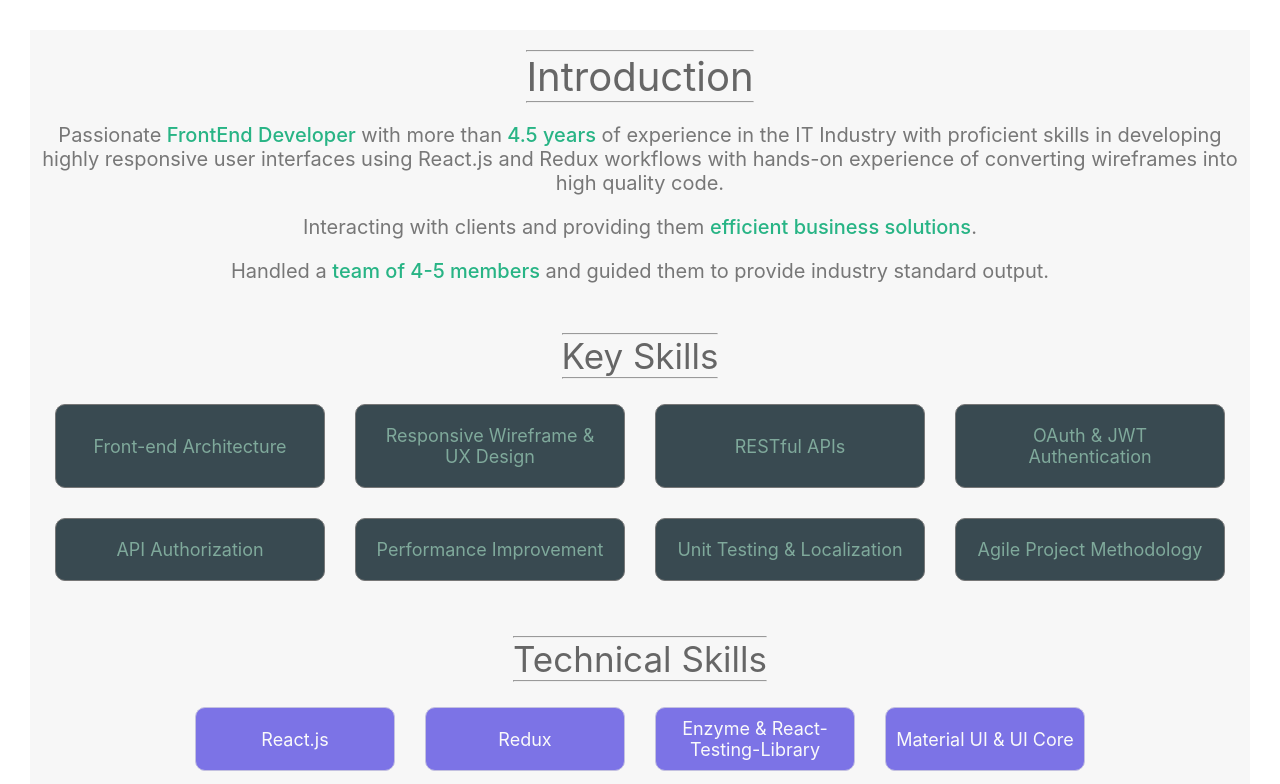
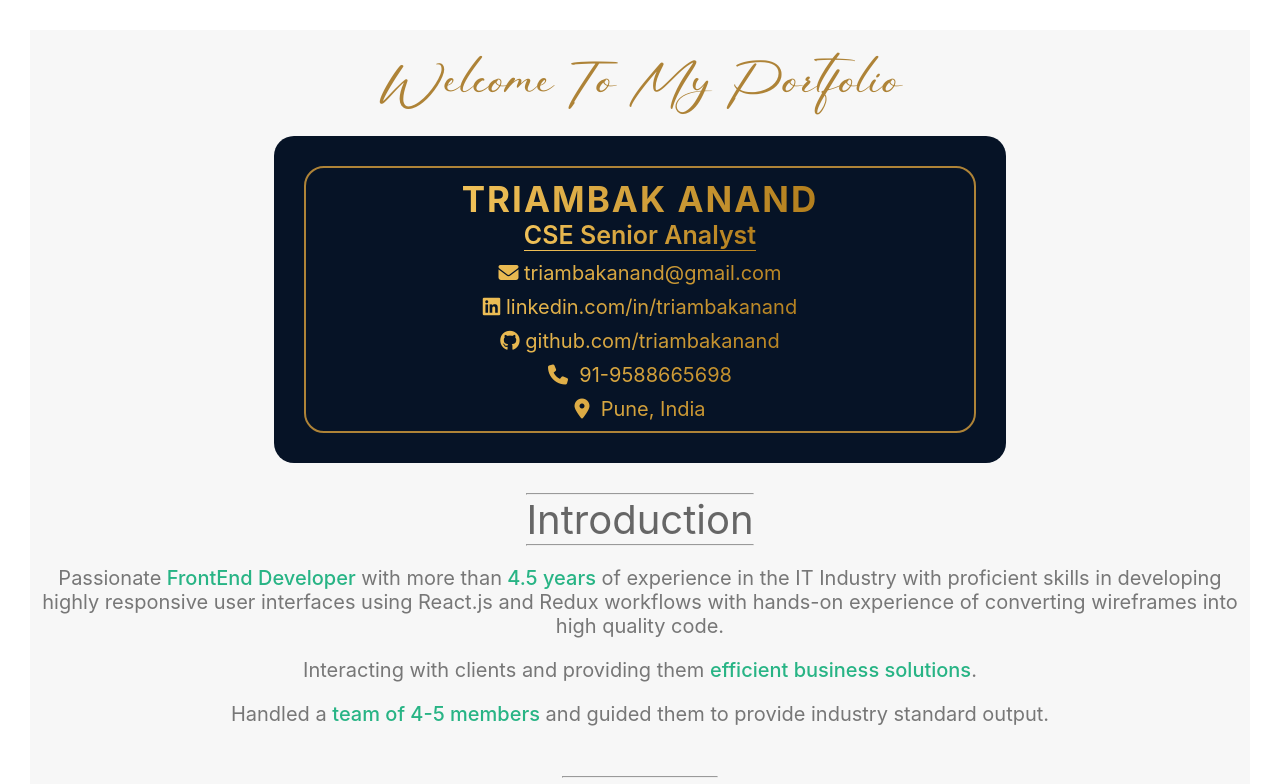
Before and after one commit to triambakanand/portfolio-project, a React (Create React App) app: page / in a window 1280 px wide. Shown: the part 540-1324 px from the top of the page. Built offline with nearby package versions, Linux system fonts and the light colour scheme.

Commit message:
Main intro changes

```diff
--- a/public/index.html
+++ b/public/index.html
@@ -3,6 +3,7 @@
 
 <head>
   <meta charset="utf-8" />
+  <script src="https://kit.fontawesome.com/1c702ef192.js" crossorigin="anonymous"></script>
   <link rel="icon" href="%PUBLIC_URL%/maseratti.svg" />
   <meta name="viewport" content="width=device-width, initial-scale=1" />
   <meta name="theme-color" content="#000000" />
--- a/src/Components/Home.tsx
+++ b/src/Components/Home.tsx
@@ -6,6 +6,58 @@
       <header className="header"></header>
 
       <main>
+        <section className="sec-main">
+          <div className="sec-main--div">
+            <span className="sec-main--intro">Welcome To My Portfolio</span>
+          </div>
+          <section className="sec-main--details">
+            <div className="sec-main--border">
+              <span className="sec-main--goldText sec-main--fullName">
+                Triambak Anand
+              </span>
+              <div style={{ display: "grid", justifyContent: "center" }}>
+                <span className="sec-main--goldText sec-main--role">
+                  CSE Senior Analyst
+                  <hr className="sec-main--hrGold" />
+                </span>
+              </div>
+              <span className="sec-main--goldText gap">
+                <i className="fa-solid fa-envelope"></i>
+                &nbsp;triambakanand@gmail.com
+              </span>
+              <span className="sec-main--goldText gap">
+                <i className="fa-brands fa-linkedin"></i>
+                &nbsp;
+                <a
+                  href="https://www.linkedin.com/in/triambakanand"
+                  style={{ textDecoration: "none", color: "inherit" }}
+                  target="_blank"
+                  rel="noreferrer"
+                >
+                  linkedin.com/in/triambakanand
+                </a>
+              </span>
+              <span className="sec-main--goldText gap">
+                <i className="fa-brands fa-github"></i>
+                &nbsp;
+                <a
+                  href="https://github.com/triambakanand"
+                  style={{ textDecoration: "none", color: "inherit" }}
+                  target="_blank"
+                  rel="noreferrer"
+                >
+                  github.com/triambakanand
+                </a>
+              </span>
+              <span className="sec-main--goldText gap">
+                <i className="fa-solid fa-phone"></i> &nbsp;91-9588665698
+              </span>
+              <span className="sec-main--goldText gap">
+                <i className="fa-solid fa-location-dot"></i> &nbsp;Pune, India
+              </span>
+            </div>
+          </section>
+        </section>
         <section className="sec-intro">
           <div className="sec-intro--div">
             <span className="sec-intro--intro">
@@ -99,11 +151,10 @@
           <div className="sec-tech--skills">
             <div className="sec-tech--skill">React.js</div>
             <div className="sec-tech--skill">Redux</div>
-            <div className="sec-tech--skill">
-              Enzyme & React-Testing-Library
-            </div>
+            <div className="sec-tech--skill">React-Testing-Library</div>
             <div className="sec-tech--skill">Material UI & UI Core</div>
-            <div className="sec-tech--skill">Visual Studio Code, Webpack</div>
+            <div className="sec-tech--skill">Visual Studio Code</div>
+            <div className="sec-tech--skill">Webpack</div>
             <div className="sec-tech--skill">Eslint</div>
             <div className="sec-tech--skill">Axios</div>
             <div className="sec-tech--skill">Babel</div>
@@ -111,6 +162,8 @@
             <div className="sec-tech--skill">Npm/Npx</div>
             <div className="sec-tech--skill">Prettier</div>
             <div className="sec-tech--skill">ESLint</div>
+            <div className="sec-tech--skill">GitLab</div>
+            <div className="sec-tech--skill">GitHub</div>
           </div>
         </section>
       </main>
--- a/src/css/style.css
+++ b/src/css/style.css
@@ -1,3 +1,8 @@
+@font-face {
+  font-family: "RusticRoadway";
+  src: local("RusticRoadway"), url("../../public/fonts/RusticRoadway.otf") format("opentype");
+  font-weight: normal;
+}
 *,
 *::before,
 *::after {
@@ -76,6 +81,98 @@
 main {
   margin: 3rem;
   background-color: #f7f7f7;
+}
+
+.sec-main {
+  color: #f7f7f7;
+}
+.sec-main--div {
+  display: grid;
+  place-content: center;
+  padding-bottom: 1rem;
+}
+.sec-main--intro {
+  text-align: center;
+  padding-top: 2rem;
+  color: #AE8337;
+  font-size: 4.5rem;
+  font-family: "RusticRoadway";
+}
+@media (max-width: 600px) {
+  .sec-main--intro {
+    font-size: 3.5rem;
+  }
+}
+.sec-main--details {
+  display: grid;
+  justify-self: center;
+  width: 60%;
+  margin: 1rem 3rem;
+  background-color: #061326;
+  border-radius: 2rem;
+  padding: 3rem;
+}
+@media (max-width: 600px) {
+  .sec-main--details {
+    width: 95%;
+    padding: 1.2rem;
+  }
+}
+@media ((min-width: 600px) and (max-width: 1250px)) {
+  .sec-main--details {
+    width: 80%;
+    padding: 1.2rem;
+  }
+}
+.sec-main--border {
+  display: grid;
+  justify-content: center;
+  text-align: center;
+  border-radius: 2rem;
+  border: 2px solid #AE8337;
+}
+.sec-main--goldText {
+  display: inline-block;
+  background-image: linear-gradient(to right, #F1C259, #B27E1D);
+  -webkit-background-clip: text;
+  color: transparent;
+  font-size: 2rem;
+}
+@media (max-width: 600px) {
+  .sec-main--goldText {
+    font-size: 1.2rem;
+  }
+}
+.sec-main--fullName {
+  font-size: 3.5rem;
+  text-transform: uppercase;
+  font-weight: 700;
+  letter-spacing: 0.2rem;
+  padding-top: 1rem;
+}
+@media (max-width: 600px) {
+  .sec-main--fullName {
+    font-size: 2rem;
+  }
+}
+.sec-main--role {
+  font-size: 2.5rem;
+  font-weight: 600;
+}
+@media (max-width: 600px) {
+  .sec-main--role {
+    font-size: 1.5rem;
+  }
+}
+.sec-main--hrGold {
+  background: linear-gradient(to right, #F1C259, #B27E1D);
+  height: 1px;
+  border: 0;
+  margin-bottom: 1rem;
+}
+
+.gap {
+  margin-bottom: 1rem;
 }
 
 .sec-intro--div {
@@ -166,7 +263,7 @@
 .sec-tech--skills {
   display: grid;
   place-content: center;
-  grid-template-columns: 23rem 23rem 23rem 23rem;
+  grid-template-columns: 23rem 23rem 23rem 23rem 23rem;
   grid-auto-rows: minmax(0, auto);
 }
 @media (max-width: 600px) {
@@ -185,8 +282,8 @@
   justify-content: center;
   align-items: center;
   text-align: center;
-  background-color: #7c73e6;
-  color: #fafafa;
+  background-color: #28b485;
+  color: #fff;
   border: 1px solid #c4c1e0;
   margin: 1.5rem;
   padding: 1rem 1rem;
@@ -195,6 +292,16 @@
 }
 .sec-tech--skill:hover {
   box-shadow: 0px 4px 20px 0px rgba(0, 0, 0, 0.2), 4px 2px 10px 4px #ffe9e3;
+}
+@media (max-width: 600px) {
+  .sec-tech--skill {
+    font-size: 1.5rem;
+  }
+}
+@media ((min-width: 600px) and (max-width: 1250px)) {
+  .sec-tech--skill {
+    font-size: 1.8rem;
+  }
 }
 
 .nav-container {
--- a/src/sass/base/_base.scss
+++ b/src/sass/base/_base.scss
@@ -1,3 +1,9 @@
+@font-face {
+  font-family: "RusticRoadway";
+  src: local("RusticRoadway"), url("../../public/fonts/RusticRoadway.otf") format("opentype");
+  font-weight: normal;
+}
+
 *,
 *::before,
 *::after {
--- a/src/sass/main.scss
+++ b/src/sass/main.scss
@@ -1,3 +1,6 @@
+@import "abstracts/variables";
+
 @import "base/base";
+
 @import "pages/home";
 @import "pages/navbar"
--- a/src/sass/pages/_home.scss
+++ b/src/sass/pages/_home.scss
@@ -60,6 +60,90 @@
   main {
     margin: 3rem;
     background-color: #f7f7f7;
+  }
+
+  .sec-main {
+    color: #f7f7f7;
+    &--div {
+      display: grid;
+      place-content: center;
+      padding-bottom: 1rem;
+    }
+    &--intro {
+      text-align: center;
+      padding-top: 2rem;
+      color: #AE8337;
+      font-size: 4.5rem;
+      font-family: "RusticRoadway";
+      @media (max-width: 600px) {
+        font-size: 3.5rem;
+      }
+    }
+    &--details{
+      display: grid;
+      justify-self: center;
+      width: 60%;
+      margin: 1rem 3rem;
+      // height: 31rem;
+      background-color: #061326;
+      border-radius: 2rem;
+      padding: 3rem;
+      @media (max-width: 600px) {
+        width: 95%;
+        padding: 1.2rem;
+      }
+      @media ((min-width:600px) and (max-width:1250px)) {
+        width: 80%;
+        padding: 1.2rem;
+      }
+    }
+    &--border {
+      display: grid;
+      justify-content: center;
+      text-align: center;
+      border-radius: 2rem;
+      border: 2px solid #AE8337;
+    }
+    &--goldText {
+      display: inline-block;
+      background-image: linear-gradient(to right, #F1C259, #B27E1D);
+      -webkit-background-clip: text;
+      color: transparent;
+      font-size: 2rem;
+      @media (max-width: 600px) {
+        font-size: 1.2rem;
+      }
+    }
+
+    &--fullName {
+      font-size: 3.5rem;
+      text-transform: uppercase;
+      font-weight: 700;
+      letter-spacing: .2rem;
+      padding-top: 1rem;
+      @media (max-width: 600px) {
+        font-size: 2rem;
+      }
+    }
+
+    &--role {
+      font-size: 2.5rem;
+      font-weight: 600;
+      @media (max-width: 600px) {
+        font-size: 1.5rem;
+      }
+    }
+
+    &--hrGold {
+      background: linear-gradient(to right, #F1C259, #B27E1D);
+      height: 1px;
+      border: 0;
+      margin-bottom: 1rem;
+    }
+  }
+
+  .gap {
+    margin-bottom: 1rem;
   }
 
   .sec-intro {
@@ -155,7 +239,7 @@
     &--skills {
       display: grid;
       place-content: center;
-      grid-template-columns: 23rem 23rem 23rem 23rem;
+      grid-template-columns: 23rem 23rem 23rem 23rem 23rem;
       grid-auto-rows: minmax(0, auto);
       @media (max-width:600px) {
         grid-template-columns: 15rem 15rem
@@ -171,8 +255,8 @@
       justify-content: center;
       align-items: center;
       text-align: center;
-      background-color:  #7c73e6;
-      color: #fafafa;
+      background-color:  #28b485;
+      color: #fff; //#394a51
       border: 1px solid #c4c1e0;
       margin: 1.5rem;
       padding: 1rem 1rem;
@@ -181,6 +265,12 @@
       &:hover {
         box-shadow: 0px 4px 20px 0px rgba(0, 0, 0, 0.2), 4px 2px 10px 4px #ffe9e3;
       }
+      @media (max-width:600px) {
+        font-size: 1.5rem;
+      }
 
+      @media ((min-width:600px) and (max-width:1250px)) {
+        font-size: 1.8rem;
+      }
     }
   }
```
Also changed, not shown: src/sass/abstracts/_variables.scss (added, +7 -0 lines), public/fonts/RusticRoadway.otf (added), 1 other file (tests, documents, lock files or other folders).
